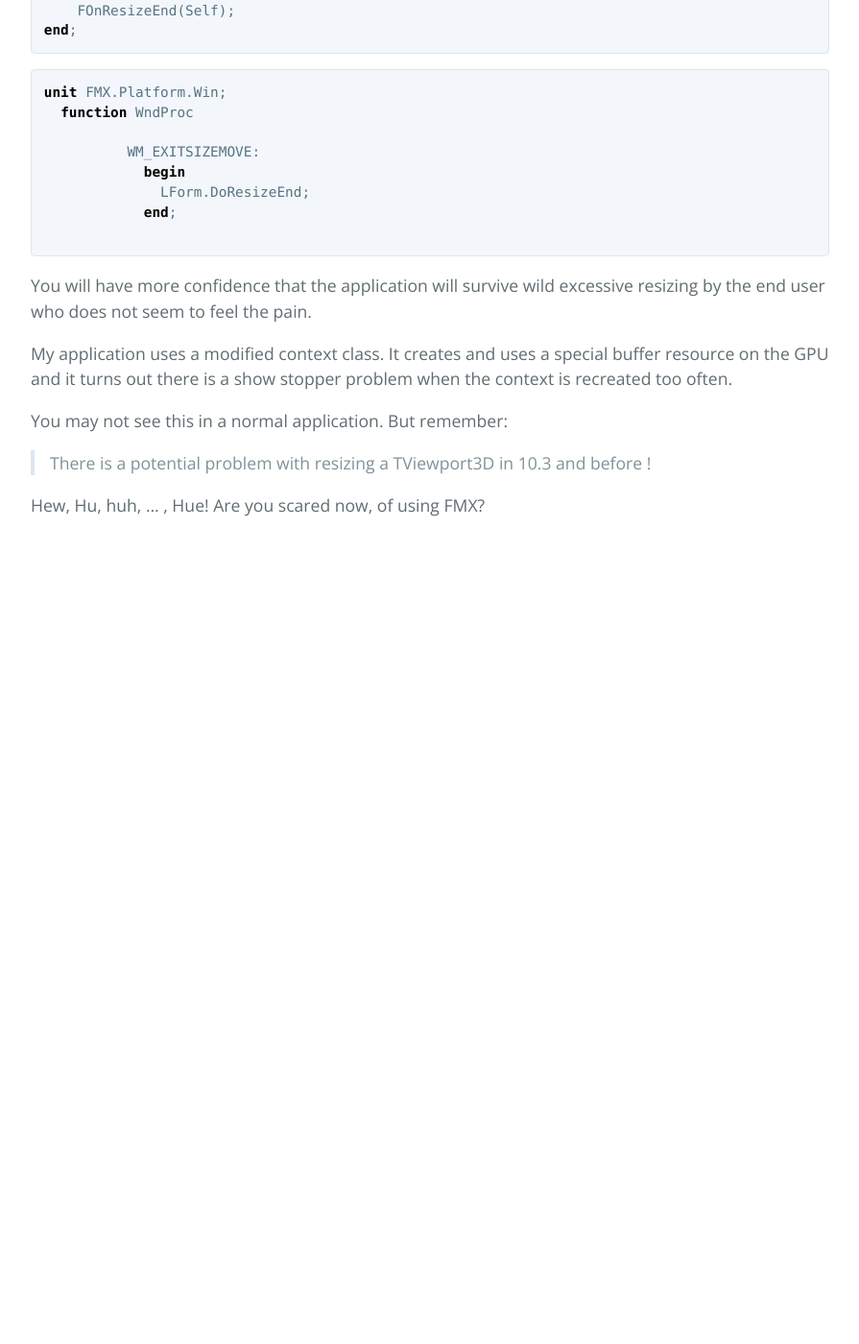
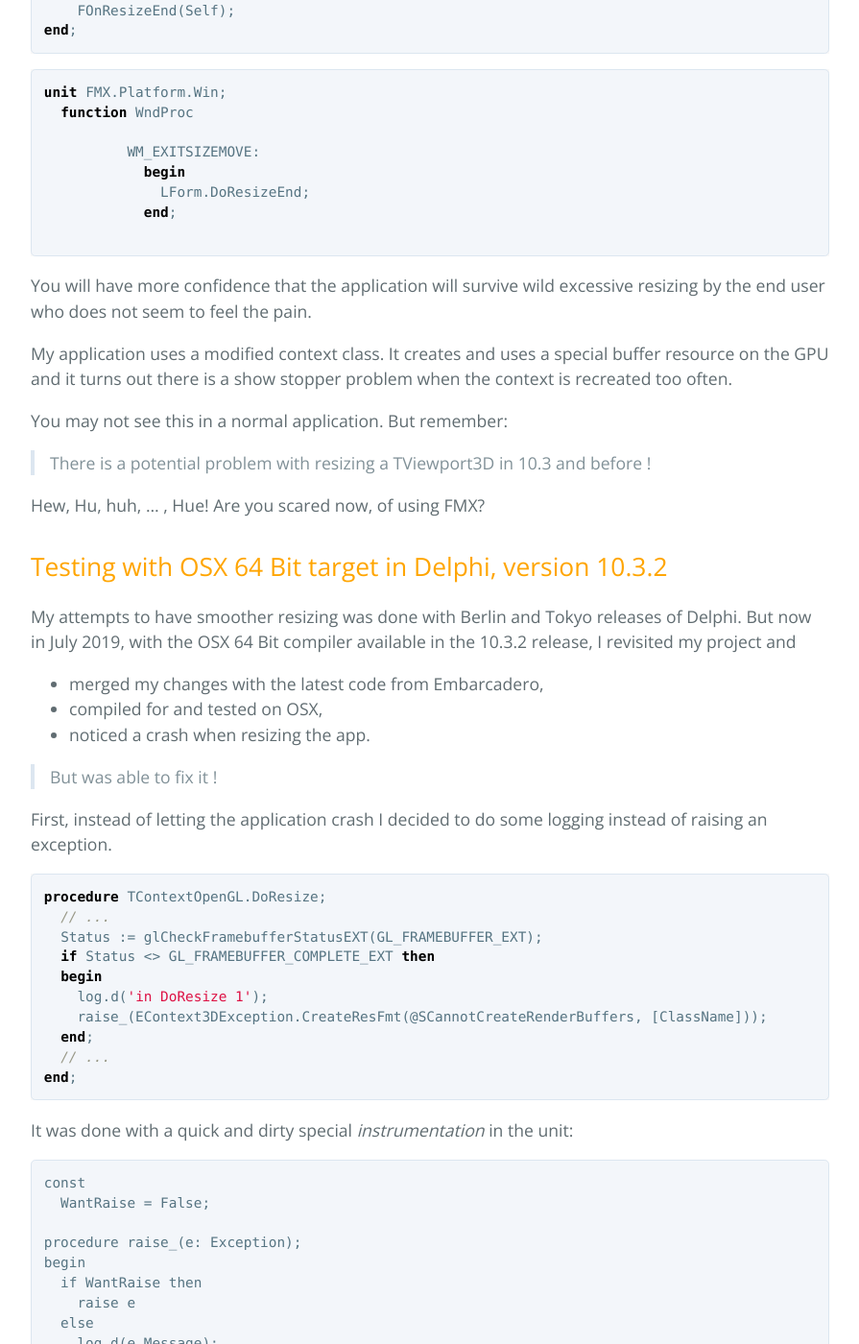
Before and after one commit to federgraph/federgraph.github.io, a Jekyll site: the page built from _posts/2017-08-16-fmx-viewport-resizing.md, in a window 1280 px wide and 1400 px high, scrolled down 3799 px. Shown: the whole window at 96% size, without its empty margins (192-1087 px from the left). Built offline with Jekyll 4.4.1, drawn with Linux system fonts in a browser that asks for light colours; before the commit the page ends 4388 px from its top, so only the background shows below that; some of the changed text lies outside the part shown.

Commit message:
updated older post (viewport resizing)

`````diff
--- a/_posts/2017-08-16-fmx-viewport-resizing.md
+++ b/_posts/2017-08-16-fmx-viewport-resizing.md
@@ -199,3 +199,123 @@
 > There is a potential problem with resizing a TViewport3D in 10.3 and before !
 
 Hew, Hu, huh, ... , Hue! Are you scared now, of using FMX?
+
+## Testing with OSX 64 Bit target in Delphi, version 10.3.2
+
+My attempts to have smoother resizing was done with Berlin and Tokyo releases of Delphi.
+But now in July 2019, with the OSX 64 Bit compiler available in the 10.3.2 release, I revisited my project and
+
+- merged my changes with the latest code from Embarcadero,
+- compiled for and tested on OSX,
+- noticed a crash when resizing the app.
+
+> But was able to fix it !
+
+First, instead of letting the application crash I decided to do some logging instead of raising an exception.
+
+```pascal
+procedure TContextOpenGL.DoResize;
+  // ...
+  Status := glCheckFramebufferStatusEXT(GL_FRAMEBUFFER_EXT);
+  if Status <> GL_FRAMEBUFFER_COMPLETE_EXT then
+  begin
+    log.d('in DoResize 1');
+    raise_(EContext3DException.CreateResFmt(@SCannotCreateRenderBuffers, [ClassName]));
+  end;
+  // ...
+end;
+```
+
+It was done with a quick and dirty special *instrumentation* in the unit:
+
+````pascal
+const
+  WantRaise = False;
+
+procedure raise_(e: Exception);
+begin
+  if WantRaise then
+    raise e
+  else
+    log.d(e.Message);
+end;
+```
+
+Then I could easily see when and where and why the app was crashing.
+
+I will spare you most of the details, except that the call stack shows where the problem is coming from.
+
+```
+SCannotCreateRenderBuffers was raised/logged
+when user is resizing the app window by dragging the corner with the mouse,
+or when maximizing or restoring the app window.
+
+OSX64 target: I see log messages in IDE messages window (Windows computer).
+Render-Puffer für 'TContextOpenGL' können nicht erstellt werden. Prozess RG11 (729)
+
+OSX32 target: I see log messages in PAServer window (Mac).
+Render-Puffer für 'TContextOpenGL' können nicht erstellt werden.
+
+Call stack below: I see this in the IDE tool window.
+
+FMX.Context.Mac.TContextOpenGL.DoResize // <-- the problem surfaces here
+FMX.Types3D.TContext3D.Resize
+FMX.Types3D.TContext3D.SetSize(2098,1546) // <-- but the fix in in here
+FMX.Viewport3D.TViewport3D.Resize
+FMX.Controls.TControl.HandleSizeChanged
+FMX.Controls.TControl.SizeChanged($60F4B10)
+FMX.Types.TControlSize.DoChange
+FMX.Types.TControlSize.SetSize((-1,99925327301025, 2,69504579622568e-35))
+FMX.Types.TControlSize.Assign($60F4990)
+FMX.Controls.TControl.SetSize($60F4990)
+FrmMain.TFormMain.DoOnResizeEnd
+FrmMain.TFormMain.DoOnResize
+FrmMain.TFormMain.FormResize($619D2E0)
+FMX.Forms.TCommonCustomForm.Resize
+FMX.Forms.TCommonCustomForm.SetBounds(749,79,1049,795)
+FMX.Platform.Mac.TFMXWindow.windowDidResize(Pointer($6E58BF0) as NSNotification)
+FMX.Platform.Mac.TFMXWindowDelegate.windowDidResize(Pointer($6E58BF0) as NSNotification)
+Macapi.ObjectiveC.DispatchToDelphi
+//...
+```
+
+The `Resize` method will call the virtual abstract `DoResize` method which has an empty implementation on the Windows platform.
+The implementation for GLES is also empty.
+But on the OSX platform DoResize is NOT empty.
+In the call stack you can see that the actual implementation in FMX.Context.Mac is called.
+
+From looking at TContext3D.SetSize it appears questionable that Resize is called after destroying buffers and before creating new buffers.
+Of course, this is abstract stuff and it might be ok, you can only find out by looking in the actual implementation.
+
+```pascal
+procedure TContext3D.SetSize(const AWidth, AHeight: Integer);
+begin
+  if (FWidth <> AWidth) or (FHeight <> AHeight) then
+  begin
+    FreeBuffer;
+    FWidth := AWidth;
+    FHeight := AHeight;
+    if FWidth < 1 then FWidth := 1;
+    if FHeight < 1 then FHeight := 1;
+    Resize; // <-- This is highly questionable, I would say.
+    // clear matrix state
+    FCurrentStates[TContextState.cs2DScene] := False;
+    FCurrentStates[TContextState.cs3DScene] := False;
+    //
+    CreateBuffer;
+  end;
+end;
+```
+
+> I did an intelligent guess, commented out the Resize method call, and voila, the problematic log messages disappeared !
+
+I am running my application (both 32 bit and 64 bit) on OSX without a problem,
+smooth-resizing is working,
+and I seem to have no knowledge of any remaining bugs right now.
+
+In versions of Delphi prior to 10.2.2 they created the exceptions but did not raise them,
+and I remember that I rolled back to not raising these exceptions when they started to raise them.
+But now, since I do no longer make the questionable Resize call in TContext3D, I could run with the original version of FMX.Context.Mac.
+
+Note to myself: This is something to monitor and keep in mind,
+need to watch them closely in order to be able to react and keep things working in the future.
`````
Also changed, not shown: _posts/2019-06-05-fmx-app-minimization.md (+4 -0 lines).
